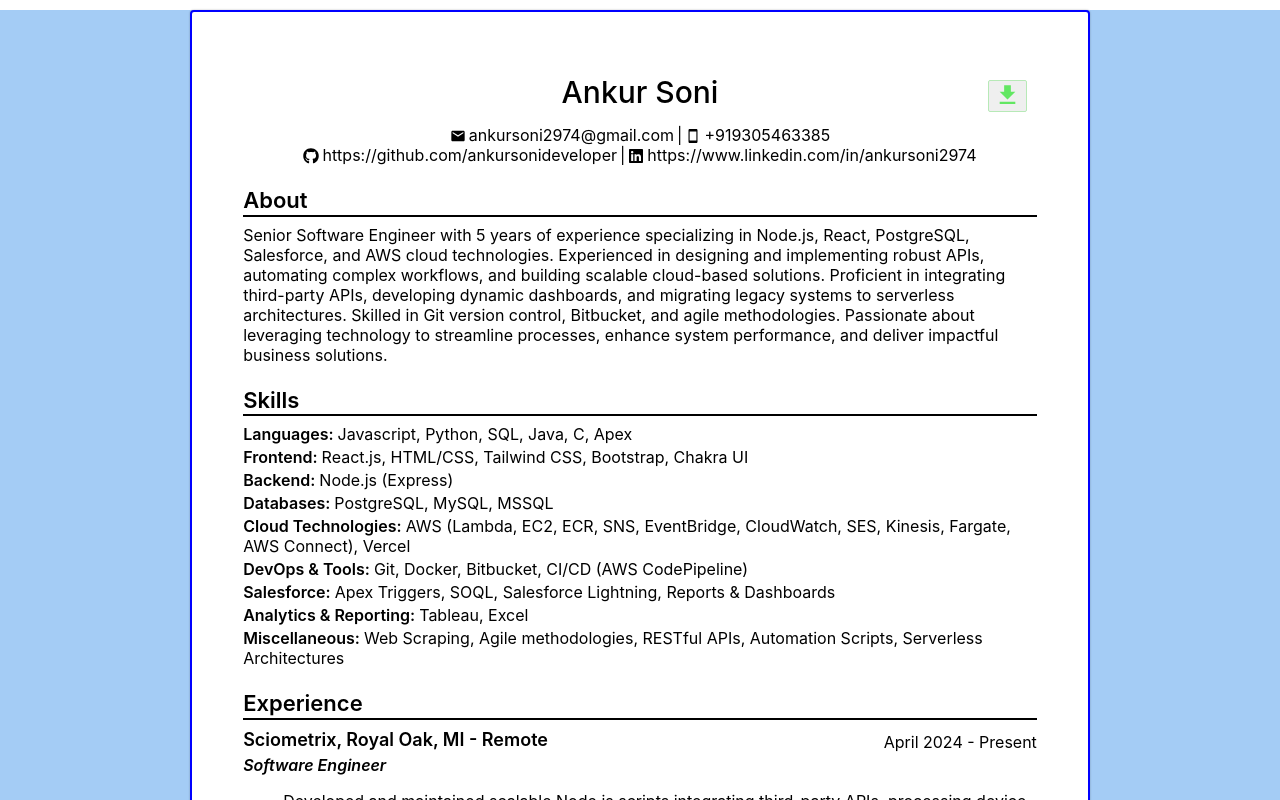
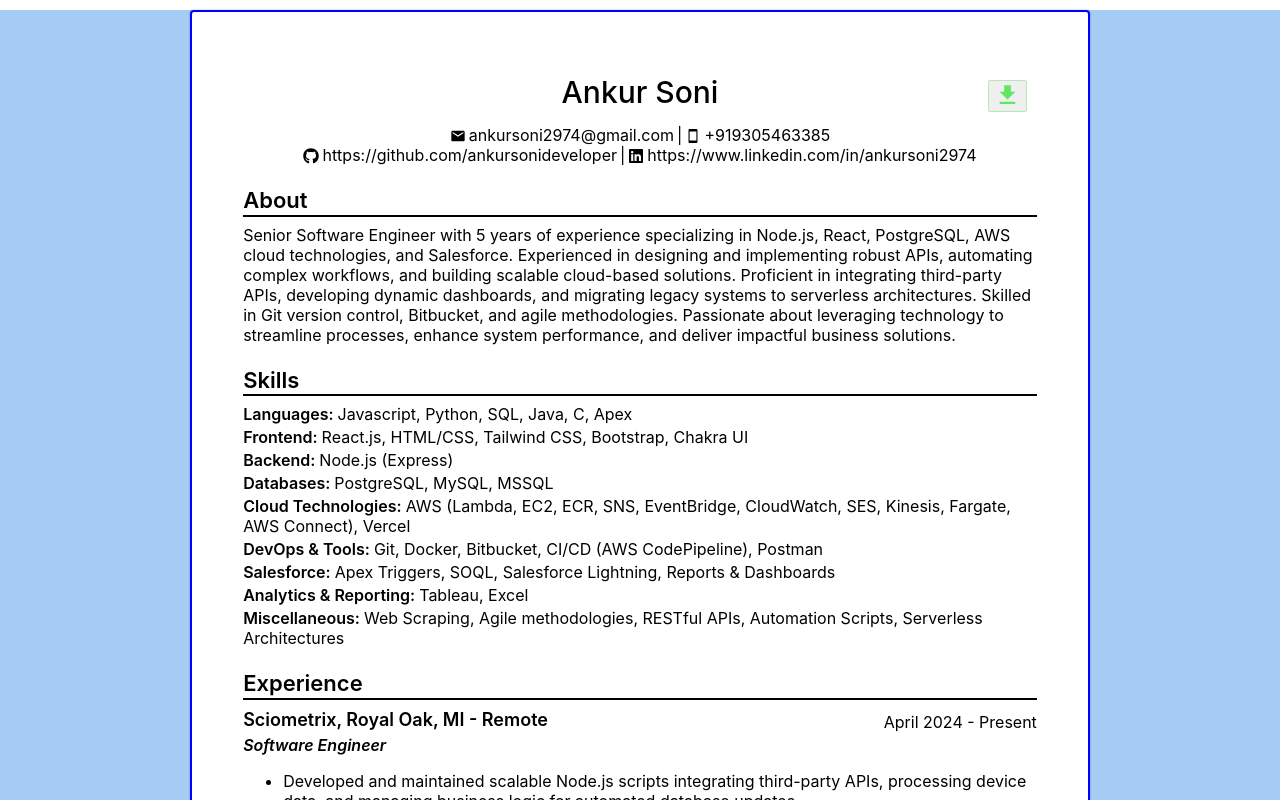
Before and after one commit to ankursonideveloper/resume, a React (Create React App) app in the folder resume/: page / in a window 1280 px wide. Shown: the top 800 px of the page. Built offline with nearby package versions, Linux system fonts and the light colour scheme.

Commit message:
Information edit

```diff
--- a/resume/src/Information/Information.js
+++ b/resume/src/Information/Information.js
@@ -6,7 +6,7 @@
 export const Information = {
   about: {
     summary:
-      "Senior Software Engineer with 5 years of experience specializing in Node.js, React, PostgreSQL, Salesforce, and AWS cloud technologies. Experienced in designing and implementing robust APIs, automating complex workflows, and building scalable cloud-based solutions. Proficient in integrating third-party APIs, developing dynamic dashboards, and migrating legacy systems to serverless architectures. Skilled in Git version control, Bitbucket, and agile methodologies. Passionate about leveraging technology to streamline processes, enhance system performance, and deliver impactful business solutions.",
+      "Senior Software Engineer with 5 years of experience specializing in Node.js, React, PostgreSQL, AWS cloud technologies, and Salesforce. Experienced in designing and implementing robust APIs, automating complex workflows, and building scalable cloud-based solutions. Proficient in integrating third-party APIs, developing dynamic dashboards, and migrating legacy systems to serverless architectures. Skilled in Git version control, Bitbucket, and agile methodologies. Passionate about leveraging technology to streamline processes, enhance system performance, and deliver impactful business solutions.",
   },
   email: { emailId: "ankursoni2974@gmail.com", emailIcon: <MdEmail /> },
   phone: { phoneNumber: "+919305463385", phoneIcon: <IoMdPhonePortrait /> },
@@ -25,7 +25,7 @@
     database: "PostgreSQL, MySQL, MSSQL",
     cloud:
       "AWS (Lambda, EC2, ECR, SNS, EventBridge, CloudWatch, SES, Kinesis, Fargate, AWS Connect), Vercel",
-    devOpsTools: "Git, Docker, Bitbucket, CI/CD (AWS CodePipeline)",
+    devOpsTools: "Git, Docker, Bitbucket, CI/CD (AWS CodePipeline), Postman",
     salesforce:
       "Apex Triggers, SOQL, Salesforce Lightning, Reports & Dashboards",
     analytics: "Tableau, Excel",
```
